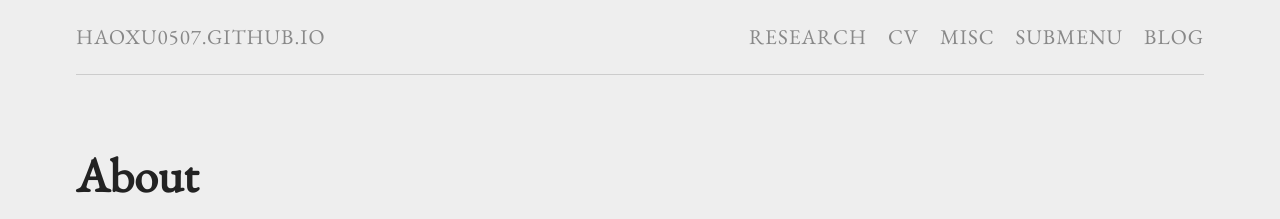
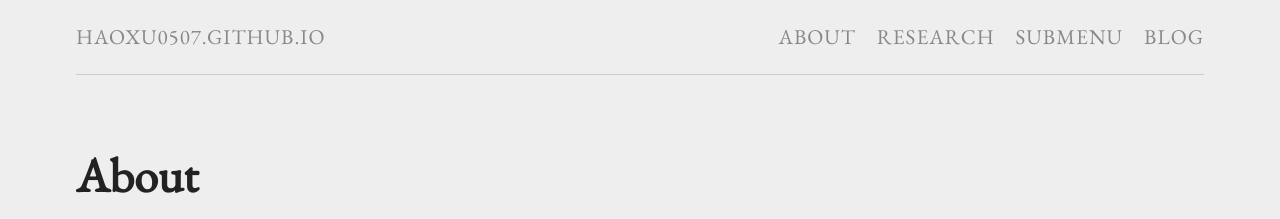
Before and after one commit to HaoXu0507/HaoXu0507.github.io, a Jekyll site: the page built from index.md, in a window 1280 px wide. Shown: the top 219 px of the page. Built offline with Jekyll 4.4.1, drawn with Linux system fonts in a browser that asks for light colours.

Commit message:
Update menu.yml

```diff
--- a/_data/menu.yml
+++ b/_data/menu.yml
@@ -1,11 +1,9 @@
+- title: "About"
+  href: "/about/"
+
 - title: "Research"
   href: "/research/"
 
-- title: "CV"
-  href: "/cv/"
-
-- title: "Misc"
-  href: "/misc/"
 
 - title: "Submenu"
   subcategories:
```
